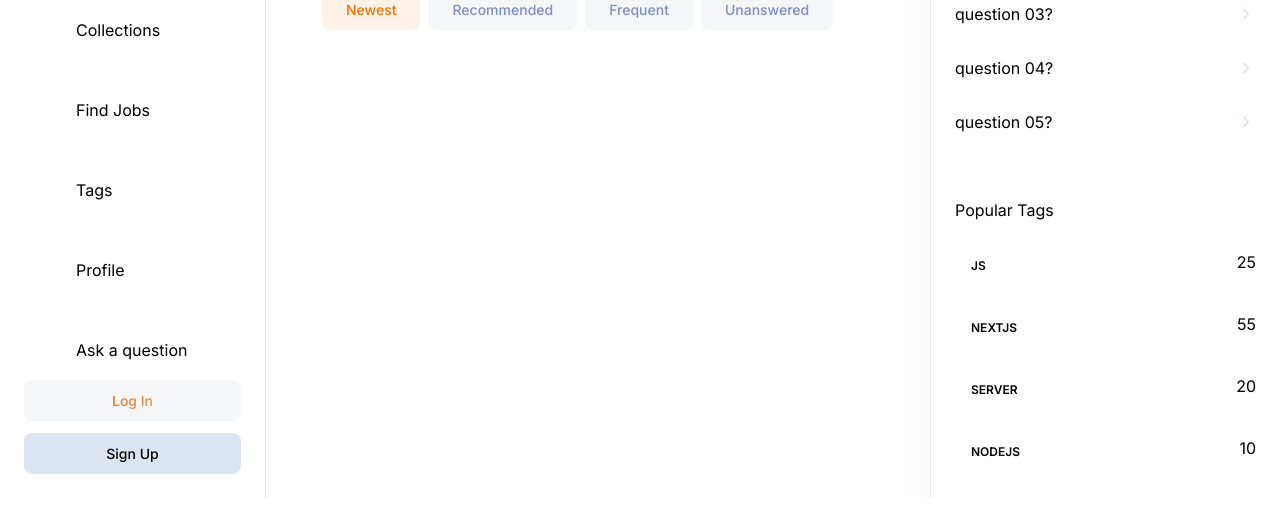
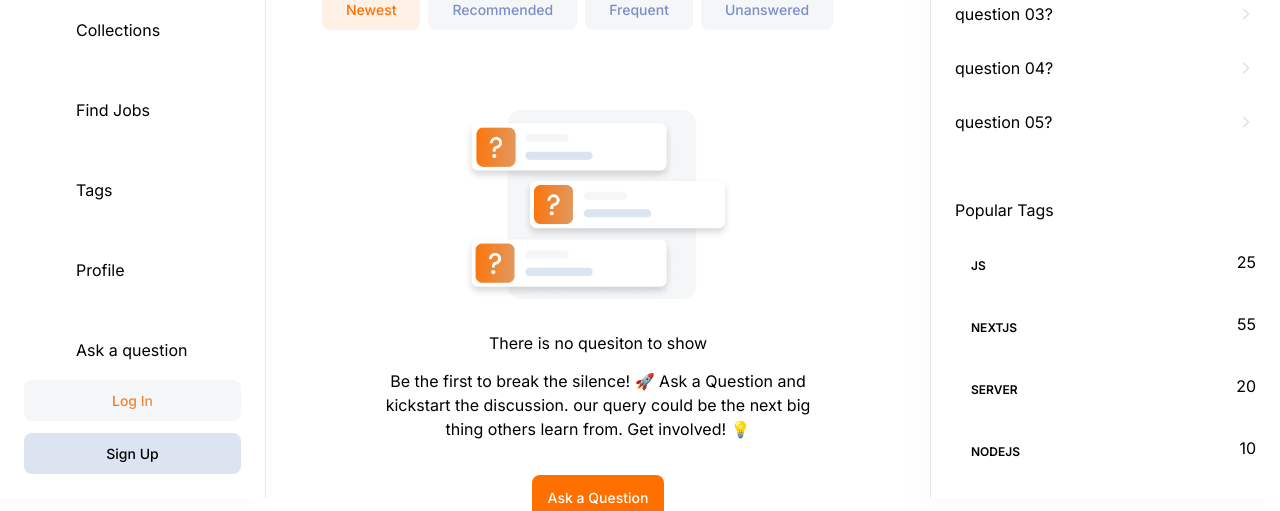
Before and after one commit to IsmayelAlam/Stack_overflow_clone, a Next.js app: page / in a window 1280 px wide. Shown: the part 302-813 px from the top of the page. Built offline with nearby package versions, Linux system fonts and the light colour scheme; no server answers.

Commit message:
add no result component

```diff
--- a/app/(root)/(home)/page.tsx
+++ b/app/(root)/(home)/page.tsx
@@ -1,9 +1,11 @@
 import HomeFilter from "@/components/home/HomeFilter";
 import Filter from "@/components/shared/Filter";
+import NoResults from "@/components/shared/NoResults";
 import LocalSearch from "@/components/shared/search/LocalSearch";
 import { Button } from "@/components/ui/button";
 import { HomePageFilters } from "@/constants/filters";
 import Link from "next/link";
+import { title } from "process";
 
 export default function Home() {
   return (
@@ -31,6 +33,48 @@
         />
       </div>
       <HomeFilter />
+      <div className="mt-10 flex flex-col gap-6">
+        {ques.length > 0 ? (
+          ques.map((q) => "q")
+        ) : (
+          <NoResults
+            title="There is no quesiton to show"
+            description="Be the first to break the silence! 🚀 Ask a Question and kickstart the discussion. our query could be the next big thing others learn from. Get involved! 💡"
+            link="/ask-question"
+            linkTitle="Ask a Question"
+          />
+        )}
+      </div>
     </>
   );
 }
+
+const ques = [];
+// [
+//   {
+//     _id: 1,
+//     title: "python import function?",
+//     tags: [
+//       { _id: 1, name: "python" },
+//       { _id: 2, name: "sql" },
+//     ],
+//     author: "jhon",
+//     upvotes: 10,
+//     views: 100,
+//     answers: 2,
+//     createdAt: "2023-09-01T12:00:00.000Z",
+//   },
+//   {
+//     _id: 2,
+//     title: "Center a div in html?",
+//     tags: [
+//       { _id: 1, name: "html" },
+//       { _id: 2, name: "css" },
+//     ],
+//     author: "Jassy",
+//     upvotes: 8,
+//     views: 120,
+//     answers: 5,
+//     createdAt: "2023-09-01T12:00:00.000Z",
+//   },
+// ];
--- /dev/null
+++ b/components/shared/NoResults.tsx
@@ -0,0 +1,45 @@
+import Image from "next/image";
+import { Button } from "../ui/button";
+import Link from "next/link";
+
+interface Props {
+  title: string;
+  link: string;
+  linkTitle: string;
+  description: string;
+}
+
+export default function NoResults({
+  title,
+  link,
+  linkTitle,
+  description,
+}: Props) {
+  return (
+    <div className="mt-10 flex w-full flex-col items-center justify-center">
+      <Image
+        src="/assets/images/light-illustration.png"
+        alt="Not-result-page"
+        width={270}
+        height={200}
+        className="block object-contain dark:hidden"
+      />
+      <Image
+        src="/assets/images/dark-illustration.png"
+        alt="Not-result-page"
+        width={270}
+        height={200}
+        className="hidden object-contain dark:flex"
+      />
+      <h2 className="h2-bold text-dark200_light900 mt-8">{title}</h2>
+      <p className="body-regular text-dark500_light700 my-3.5 max-w-md text-center">
+        {description}
+      </p>
+      <Link href={link}>
+        <Button className="paragraph-medium mt-5 min-h-[46px] rounded-lg bg-primary-500 px-4 py-3 !text-light-900 hover:bg-primary-500 dark:bg-primary-500 dark:text-light-900">
+          {linkTitle}
+        </Button>
+      </Link>
+    </div>
+  );
+}
```
